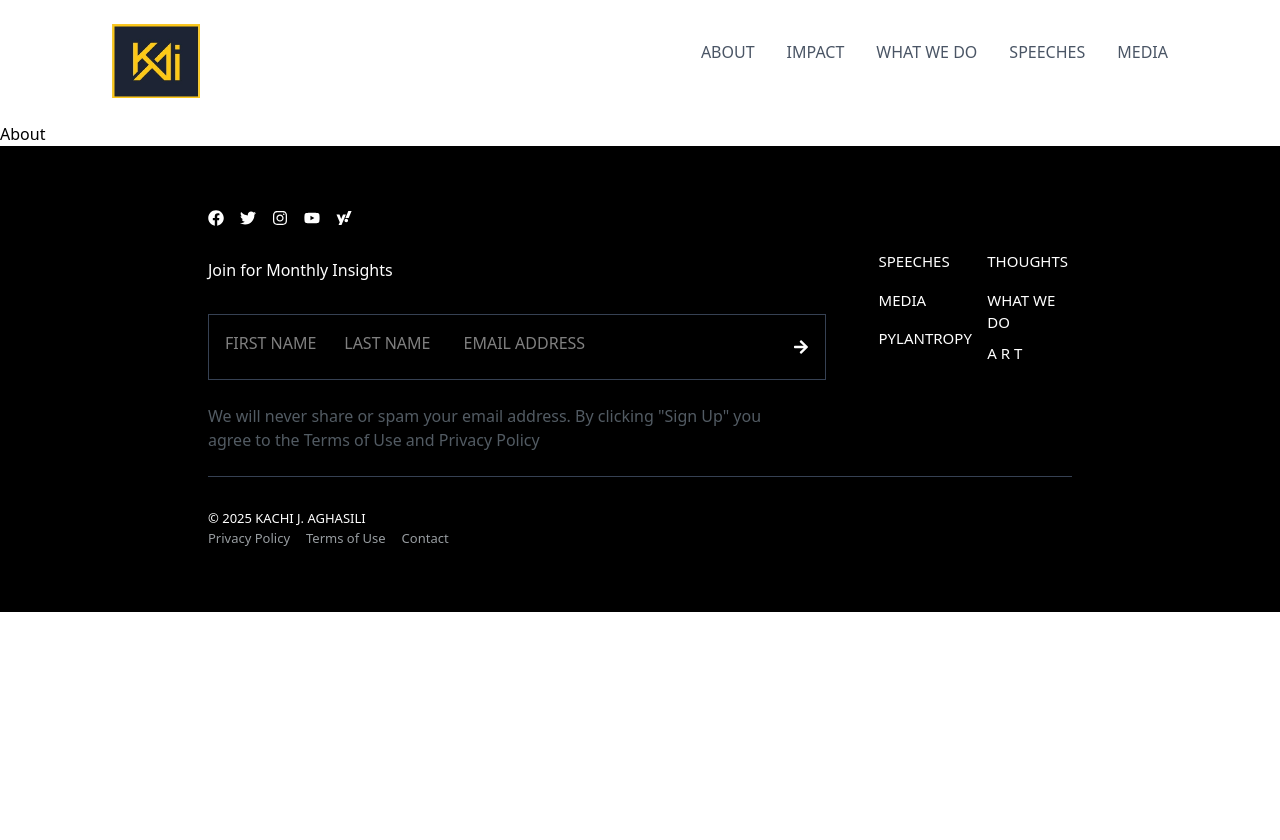
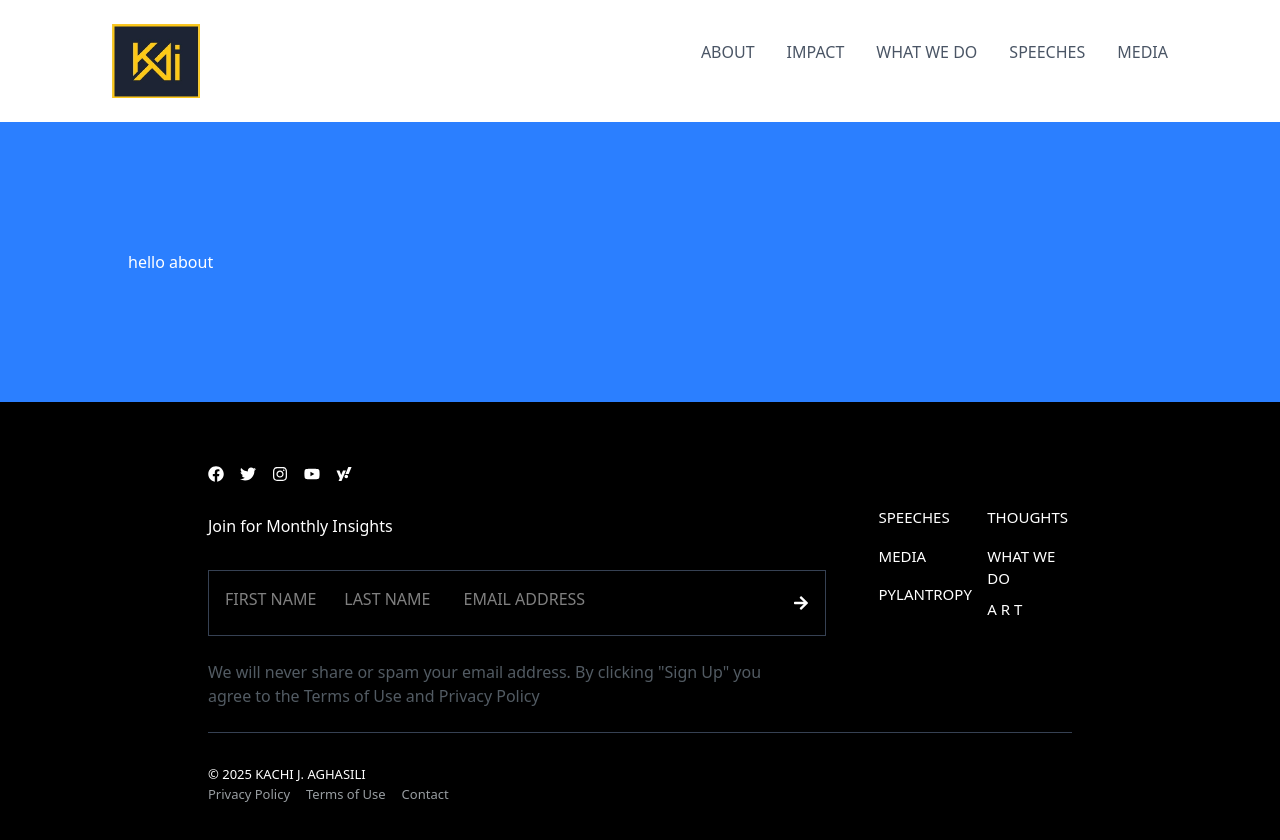
Before and after one commit to kachijamesInitiative/app, a React (Vite) app: page /about in a window 1280 px wide. Shown: the top 840 px of the page. Before the commit the page ends 800 px from the top, so only its background shows below. Built offline with nearby package versions, Linux system fonts and the light colour scheme.

Commit message:
about page projected

```diff
--- a/src/components/About.jsx
+++ b/src/components/About.jsx
@@ -3,9 +3,11 @@ import React from 'react'
 
 function About() {
   return (
-    <div>
+    <div className='bg-blue-500 text-white h-full'>
+      <div className='p-32'>
+        hello about
+      </div>
 
-        About
     </div>
   )
 }
```
